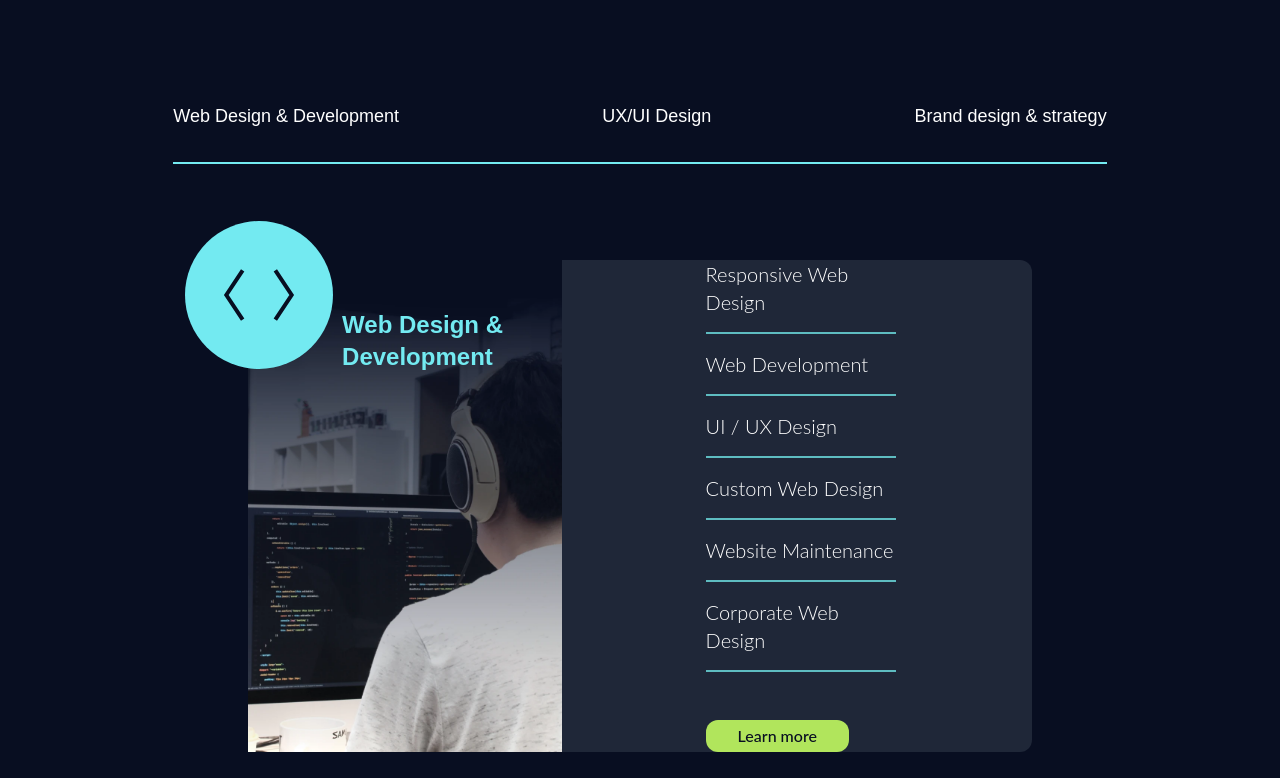
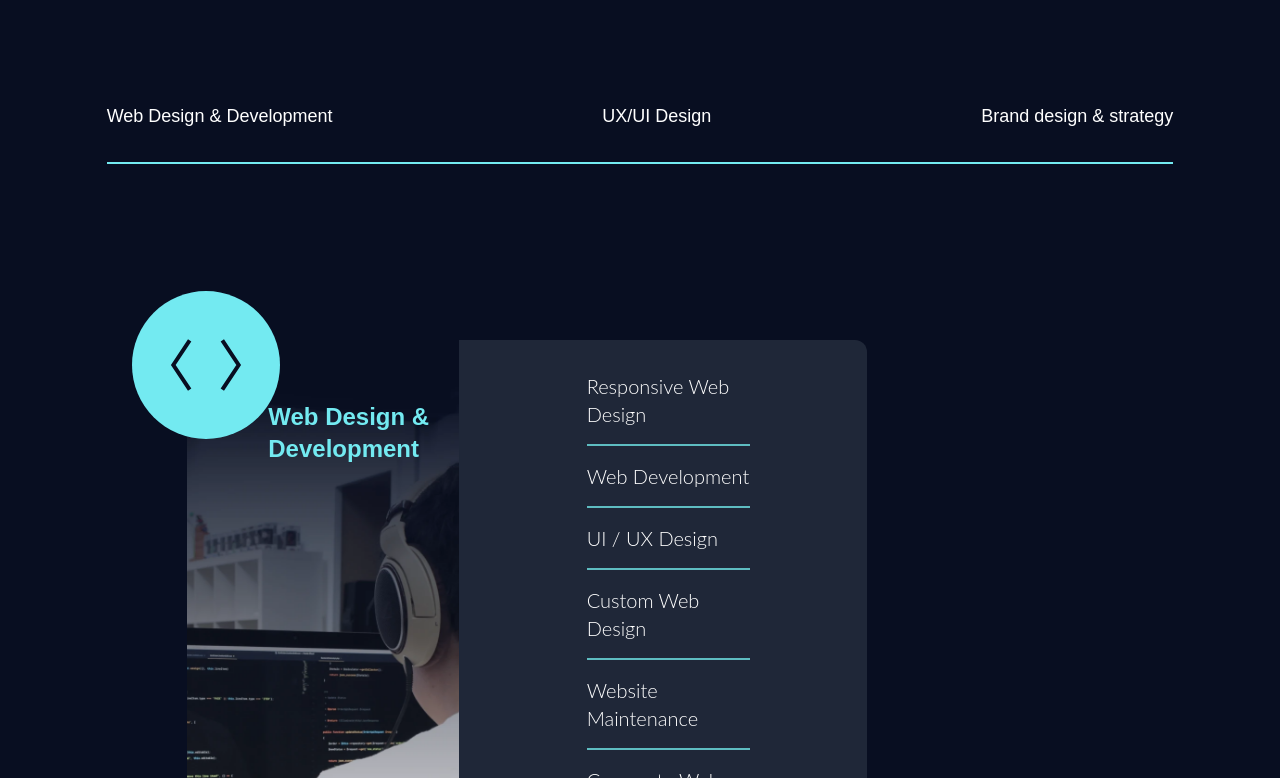
Before and after one commit to SamueLauXd/ProgramacionWeb2023, a React (Vite) app in the folder portfolio/: page /services in a window 1280 px wide. Shown: the part 642-1420 px from the top of the page. Built offline with nearby package versions, Linux system fonts and the light colour scheme.

Commit message:
Changes branch Alejo

```diff
--- a/portfolio/src/App.jsx
+++ b/portfolio/src/App.jsx
@@ -1,17 +1,15 @@
 import { Route, Routes } from "react-router-dom"
-import { Landing } from "./Pages/Landing"
-import { About } from "./Pages/About"
-import { Services } from "./Pages/Services"
-import { Contact } from "./Pages/Contact"
+import { Landing, About, Services, Contact, Login } from './Pages'
 
 function App() {
 
   return (
     <Routes>
-      <Route path="/" element={<Landing/>}/>
-      <Route path="/about" element={<About/>}/>
-      <Route path="/services" element={<Services/>}/>
-      <Route path="/contact" element={<Contact/>}/>
+      <Route path="/" element={<Landing />} />
+      <Route path="/about" element={<About />} />
+      <Route path="/services" element={<Services />} />
+      <Route path="/contact" element={<Contact />} />
+      <Route path="/login" element={<Login />} />
     </Routes>
   )
 }
--- a/portfolio/src/Components/Footer.jsx
+++ b/portfolio/src/Components/Footer.jsx
@@ -27,6 +27,9 @@ export function Footer () {
                     <li>123-456-789</li>
                     <li>@uxperience</li>
                     <li>uxperience@outlook.com</li>
+                    <li>
+                        <Link to='/login'>Administrator Panel</Link>
+                    </li>
                 </ul>
             </section>
             <section className="flex flex-col gap-2">
--- a/portfolio/src/Pages/Services.jsx
+++ b/portfolio/src/Pages/Services.jsx
@@ -1,9 +1,11 @@
 import { Nav } from "../Components/Nav"
 import { Footer } from "../Components/Footer"
 import { useEffect } from "react"
+import { servicesNav } from "../const/servicesNav";
+import { services } from "../const/services";
 
 export function Services() {
-    console.log('Shamy');
+
     useEffect((() => {
         window.scrollTo(0, 0)
     }), [])
@@ -17,32 +19,9 @@ export function Services() {
                     <p className="font-lato font-light text-white text-xl mt-12">We offer a wide range of design services</p>
                 </section>
             </header>
-            <main className="px-20 py-10 flex flex-col items-center justify-center">
-                <ul className="flex flex-row justify-between items-center w-5/6 border-b-2 border-aquamarine-100 pb-8 mb-24">
-                    <li className="text-white font-raleway font-medium text-lg cursor-pointer hover:text-aquamarine-100 transition-colors">Web Design & Development</li>
-                    <li className="text-white font-raleway font-medium text-lg cursor-pointer hover:text-aquamarine-100 transition-colors">UX/UI Design</li>
-                    <li className="text-white font-raleway font-medium text-lg cursor-pointer hover:text-aquamarine-100 transition-colors">Brand design & strategy</li>
-                </ul>
-
-                <section className="flex flex-row items-center justify-center">
-                    <article className="flex flex-row bg-gray-white rounded-xl gap-36 w-[70%] relative">
-                        <img src="./src/assets/icons/web-dev-icon.svg" alt="Web & Dev icon" className="absolute -left-[8%] -top-[8%]" />
-                        <h2 className="absolute left-[12%] top-[10%] font-raleway w-1/3 text-aquamarine-100 text-2xl font-bold ">Web Design & <br /> Development</h2>
-                        <img src="./src/assets/images/services-img-1.webp" loading="lazy" className="w-2/5 object-cover" alt="Web design and development image" />
-                        <div className="flex flex-col justify-center gap-12 w-full">
-                            <ul className="flex flex-col gap-4 w-full">
-                                <li className="font-lato text-white font-light text-xl pb-4 border-b-2 border-aquamarine-200 w-7/12">Responsive Web Design</li>
-                                <li className="font-lato text-white font-light text-xl pb-4 border-b-2 border-aquamarine-200 w-7/12">Web Development</li>
-                                <li className="font-lato text-white font-light text-xl pb-4 border-b-2 border-aquamarine-200 w-7/12">UI / UX Design</li>
-                                <li className="font-lato text-white font-light text-xl pb-4 border-b-2 border-aquamarine-200 w-7/12">Custom Web Design</li>
-                                <li className="font-lato text-white font-light text-xl pb-4 border-b-2 border-aquamarine-200 w-7/12">Website Maintenance</li>
-                                <li className="font-lato text-white font-light text-xl pb-4 border-b-2 border-aquamarine-200 w-7/12">Corporate Web Design</li>
-                            </ul>
-                            <button className="font-lato text-dark-blue bg-green text-left w-max py-1 px-8 rounded-xl font-medium">Learn more</button>
-                        </div>
-                    </article>
-                </section>
-
+            <main className="py-10 flex flex-col items-center justify-center">
+                <ServicesNav />
+                <ServicesCarousel/>
                 <section className="my-36">
                     <h3 className="font-raleway text-white font-bold text-6xl flex flex-col items-center gap-14">
                         <div className="flex flex-col">
@@ -57,3 +36,48 @@ export function Services() {
         </>
     )
 }
+
+function ServicesNav() {
+    return (
+        <ul className="flex flex-row justify-between items-center w-5/6 border-b-2 border-aquamarine-100 pb-8 mb-24">
+            {
+                servicesNav.map(({ label }) => {
+                    return (
+                        <li className="text-white font-raleway font-medium text-lg cursor-pointer hover:text-aquamarine-100 transition-colors">{label}</li>
+                    )
+                })
+            }
+        </ul>
+    )
+}
+
+function ServicesCarousel() {
+    return(
+        <section className="w-5/6 flex flex-row overflow-x-scroll snap-x snap-mandatory p-20 gap-96">
+                    {
+                        services.map(({ service, includes }) => {
+                            return (
+                                <article className="flex flex-row bg-gray-white rounded-xl gap-32 w-[75%] flex-shrink-0 relative snap-center ">
+                                    <img src="./src/assets/icons/web-dev-icon.svg" alt="Web & Dev icon" className="absolute -left-[8%] -top-[8%]" />
+                                    <h2 className="absolute left-[12%] top-[10%] font-raleway w-1/3 text-aquamarine-100 text-2xl font-bold ">{service}</h2>
+                                    <img src="./src/assets/images/services-img-1.webp" loading="lazy" className="w-2/5 object-cover" alt="Web design and development image" />
+                                    <div className="flex flex-col justify-center gap-12 w-full py-8">
+                                        <ul className="flex flex-col gap-4 w-full">
+                                            {
+                                                includes.map(feature => {
+                                                    return (
+                                                        <li className="font-lato text-white font-light text-xl pb-4 border-b-2 border-aquamarine-200 w-7/12">{feature}</li>
+                                                    )
+
+                                                })
+                                            }
+                                        </ul>
+                                        <button className="font-lato text-dark-blue bg-green text-left w-max py-1 px-8 rounded-xl font-medium">Learn more</button>
+                                    </div>
+                                </article>
+                            )
+                        })
+                    }
+                </section>
+    )
+}
--- /dev/null
+++ b/portfolio/src/Pages/index.js
@@ -0,0 +1,5 @@
+export { About } from './About'
+export { Contact } from './Contact'
+export { Landing } from './Landing'
+export { Login } from './Login'
+export { Services } from './Services'
--- /dev/null
+++ b/portfolio/src/const/contactOptions.js
@@ -0,0 +1,20 @@
+export const contactOptions = [
+    {
+        id: 1,
+        image: './src/assets/icons/mail-icon.svg',
+        alt: 'Email icon',
+        label: 'contact@uxperience.com'
+    },
+    {
+        id: 2,
+        image: './src/assets/icons/tel-icon.svg',
+        alt: 'Phone icon',
+        label: '+57 3216549874'
+    },
+    {
+        id: 3,
+        image: './src/assets/icons/location-icon.svg',
+        alt: 'Location icon',
+        label: 'Universidad Icesi'
+    },
+]
--- a/portfolio/src/const/services.js
+++ b/portfolio/src/const/services.js
@@ -1,7 +1,9 @@
 export const services = [
     {
-        id: 1,
+        id: 'web-option',
         service: 'Web Design & Development',
+        inputLabel: 'Web Design',
+        value: 'web-design',
         includes: [
             'Responsive Web Design',
             'Web Development',
@@ -12,8 +14,10 @@ export const services = [
         ]
     },
     {
-        id: 2,
+        id: 'ui-ux-option',
         service: 'UI / UX Design',
+        inputLabel: 'UI/UX Design',
+        value: 'ui-ux',
         includes: [
             'Design Audit',
             'Interactive Design Prototyping',
@@ -24,8 +28,10 @@ export const services = [
         ]
     },
     {
-        id: 3,
+        id: 'brand-option',
         service: 'Brand design and strategy',
+        inputLabel: 'Brand and Marketing',
+        value: 'brand-marketing',
         includes: [
             'Responsive Web Design',
             'Web Development',
--- /dev/null
+++ b/portfolio/src/const/servicesNav.js
@@ -0,0 +1,17 @@
+export const servicesNav = [
+    {
+        id: 1,
+        label: 'Web Design & Development',
+        selected: true
+    },
+    {
+        id: 2,
+        label: 'UX/UI Design',
+        selected: false
+    },
+    {
+        id: 3,
+        label: 'Brand design & strategy',
+        selected: false
+    },
+]
```
Also changed, not shown: portfolio/src/Pages/Contact.jsx (+36 -23 lines), portfolio/src/Pages/Login.jsx (added, +35 -0 lines), portfolio/src/assets/icons/logo-large.svg (added).
